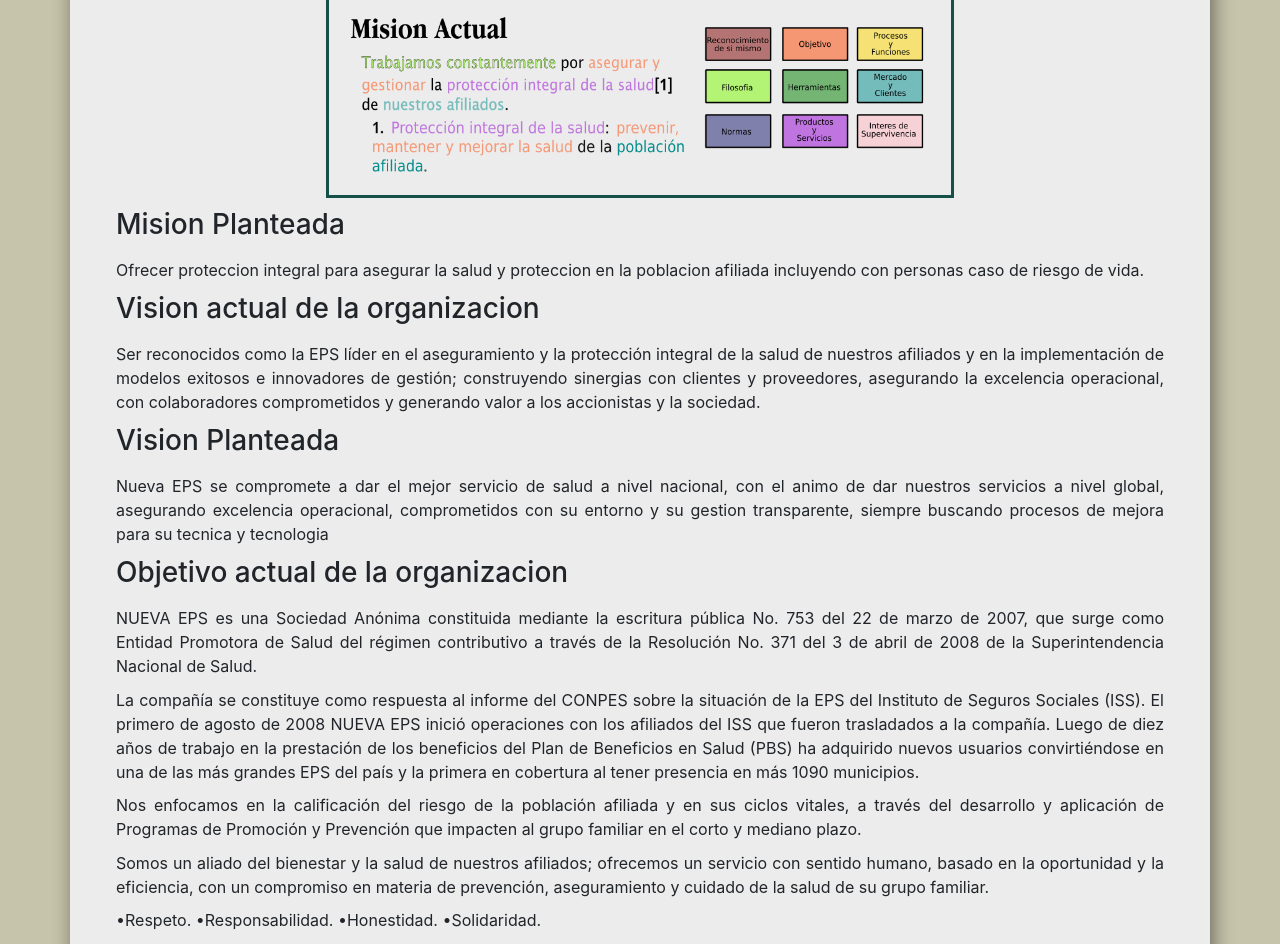
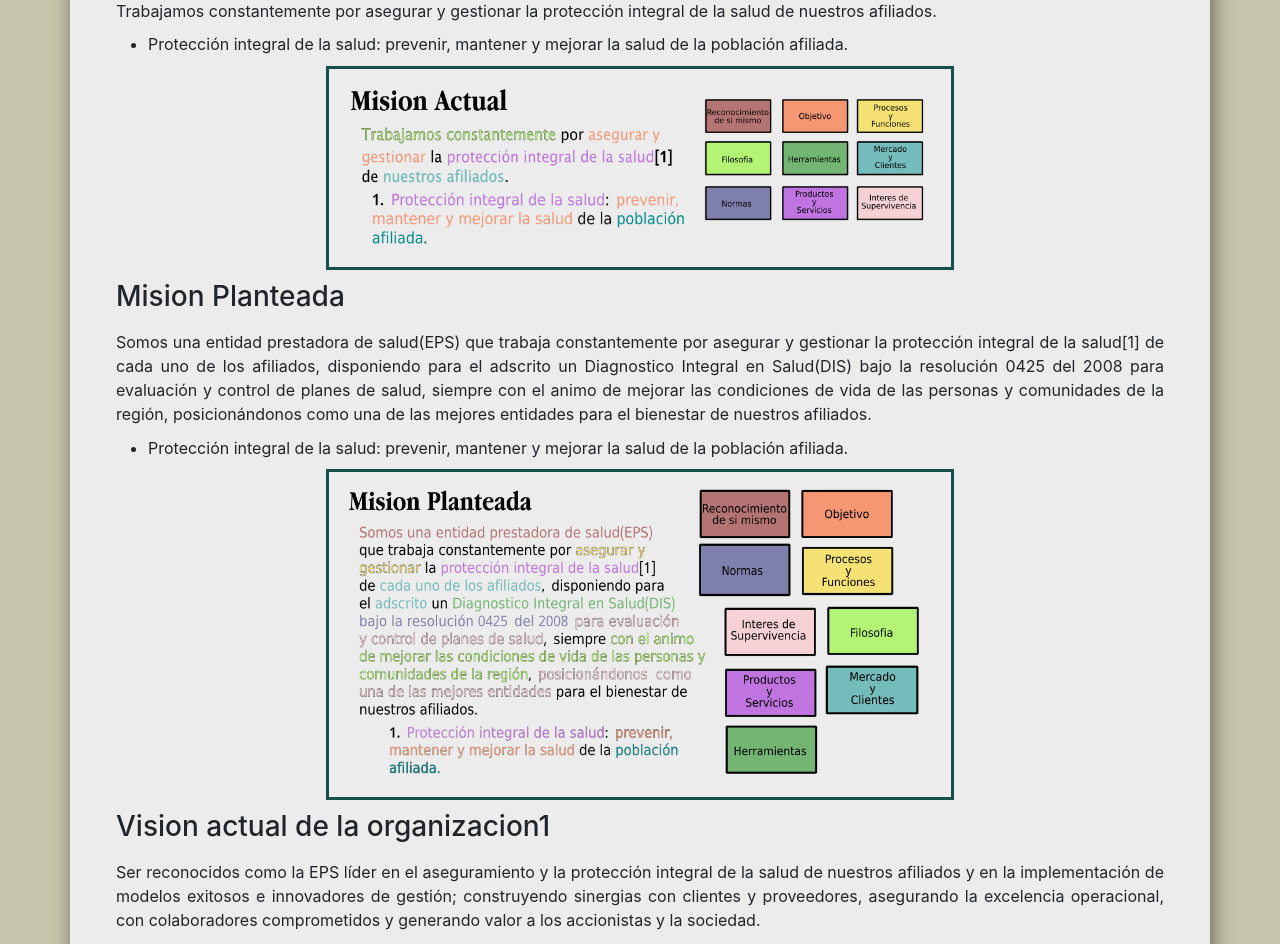
Before and after one commit to vmgabriel/page-planeacion, a Jekyll site: the page built from _posts/2018-08-08-Proyecto.markdown, in a window 1280 px wide and 1400 px high, scrolled down 2742 px. Shown: the top 944 px of the window. Built offline with Jekyll 4.4.1, drawn with Linux system fonts in a browser that asks for light colours; some of the changed text lies outside the part shown.

Commit message:
Agregada Mision y Vision Propuestas

```diff
--- a/_posts/2018-08-08-Proyecto.markdown
+++ b/_posts/2018-08-08-Proyecto.markdown
@@ -12,6 +12,10 @@
 # Datos Relevantes de la Empresa
 
 ![Logo de Nueva EPS]({{ site.baseurl }}/img/nuevaEPSLogo.jpg "Logo Nueva EPS")
+
+- **Miembros del Proyecto**
+    - Daissi Bibiana Gonzalez Roldan
+    - Gabriel Vargas Monroy
 
 - **Nombre:** Nueva EPS S.A.
 - **Dirección general:** Carrera 85K No. 46A - 66 piso 2
@@ -81,13 +85,25 @@
 <a href="{{ site.baseurl }}/Proyecto/proyecto/mision-actual.png">![Mision Actual]({{ site.baseurl }}/Proyecto/proyecto/mision-actual.png "Mision Actual")</a>
 
 ### Mision Planteada
-Ofrecer proteccion integral para asegurar la salud y proteccion en la poblacion afiliada incluyendo con personas caso de riesgo de vida.
+Somos una entidad prestadora de salud(EPS) que trabaja constantemente por asegurar y gestionar la protección integral de la salud[1] de cada uno de los afiliados, disponiendo para el adscrito un Diagnostico Integral en Salud(DIS) bajo la resolución 0425 del 2008 para evaluación y control de planes de salud, siempre con el animo de mejorar las condiciones de vida de las personas y comunidades de la región, posicionándonos  como una de las mejores entidades para el bienestar de nuestros afiliados.
 
-### Vision actual de la organizacion
+- Protección integral de la salud: prevenir, mantener y  mejorar la salud de la población afiliada.
+
+<a href="{{ site.baseurl }}/Proyecto/proyecto/mision-propuesta.png">![Mision Propuesta]({{ site.baseurl }}/Proyecto/proyecto/mision-propuesta.png "Mision Propuesta")</a>
+
+### Vision actual de la organizacion1
 Ser reconocidos como la EPS líder en el aseguramiento y la protección integral de la salud de nuestros afiliados y en la implementación de modelos exitosos e innovadores de gestión; construyendo sinergias con clientes y proveedores, asegurando la excelencia operacional, con colaboradores comprometidos y generando valor a los accionistas y la sociedad.
 
+- Protección integral de la salud: prevenir, mantener y  mejorar la salud de la población afiliada.
+
+<a href="{{ site.baseurl }}/Proyecto/proyecto/vision-actual.png">![Vision Actual]({{ site.baseurl }}/Proyecto/proyecto/vision-actual.png "Vision Actual")</a>
+
 ### Vision Planteada
-Nueva EPS se compromete a dar el mejor servicio de salud a nivel nacional, con el animo de dar nuestros servicios a nivel global, asegurando excelencia operacional, comprometidos con su entorno y su gestion transparente, siempre buscando procesos de mejora para su tecnica y tecnologia
+Ser reconocidos en un plazo de 20 años como la EPS líder en el aseguramiento y la protección integral de la salud de nuestros afiliados y en la implementación de modelos exitosos e innovadores de gestión; construyendo sinergias con clientes y proveedores, asegurando la excelencia operacional, con colaboradores comprometidos y generando valor a los accionistas y la sociedad.
+
+- Protección integral de la salud: prevenir, mantener y  mejorar la salud de la población afiliada.
+
+<a href="{{ site.baseurl }}/Proyecto/proyecto/vision-propuesta.png">![Vision Propuesta]({{ site.baseurl }}/Proyecto/proyecto/vision-propuesta.png "Vision Propuesta")</a>
 
 ### Objetivo actual de la organizacion
 NUEVA EPS es una Sociedad Anónima constituida mediante la escritura pública No. 753 del 22 de marzo de 2007, que surge como Entidad Promotora de Salud del régimen contributivo a través de la Resolución No. 371 del 3 de abril de 2008 de la Superintendencia Nacional de Salud.
```
Also changed, not shown: Proyecto/proyecto/mision-propuesta.png (added), Proyecto/proyecto/vision-actual.png (added), Proyecto/proyecto/vision-propuesta.png (added).
